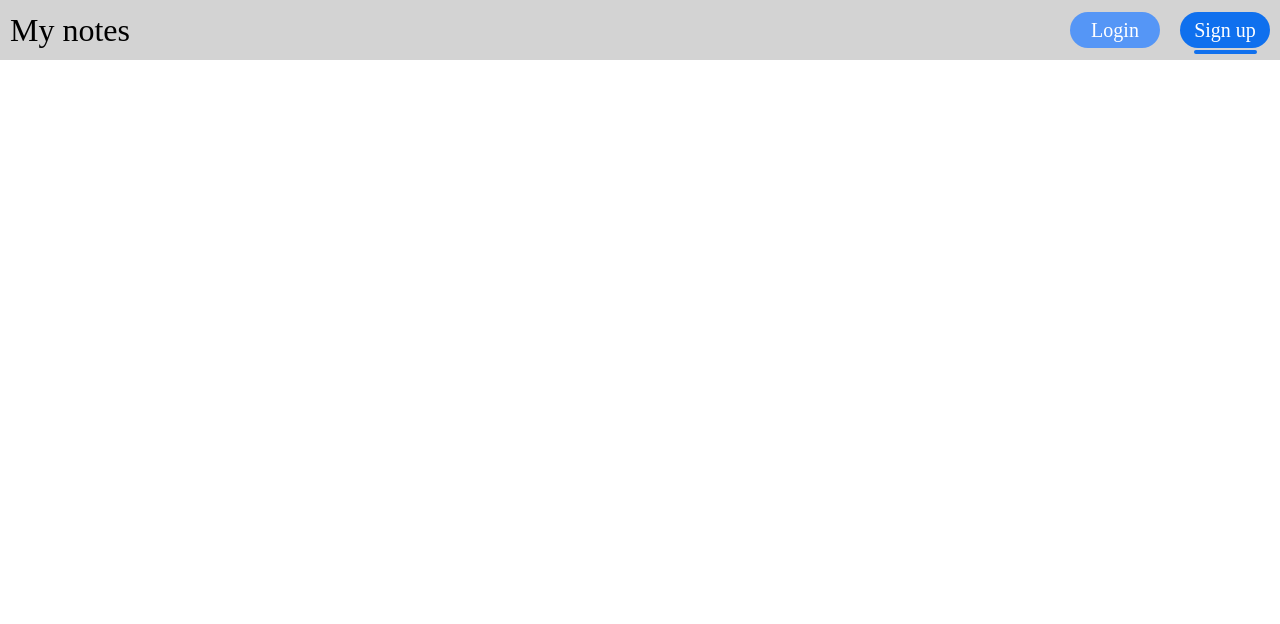
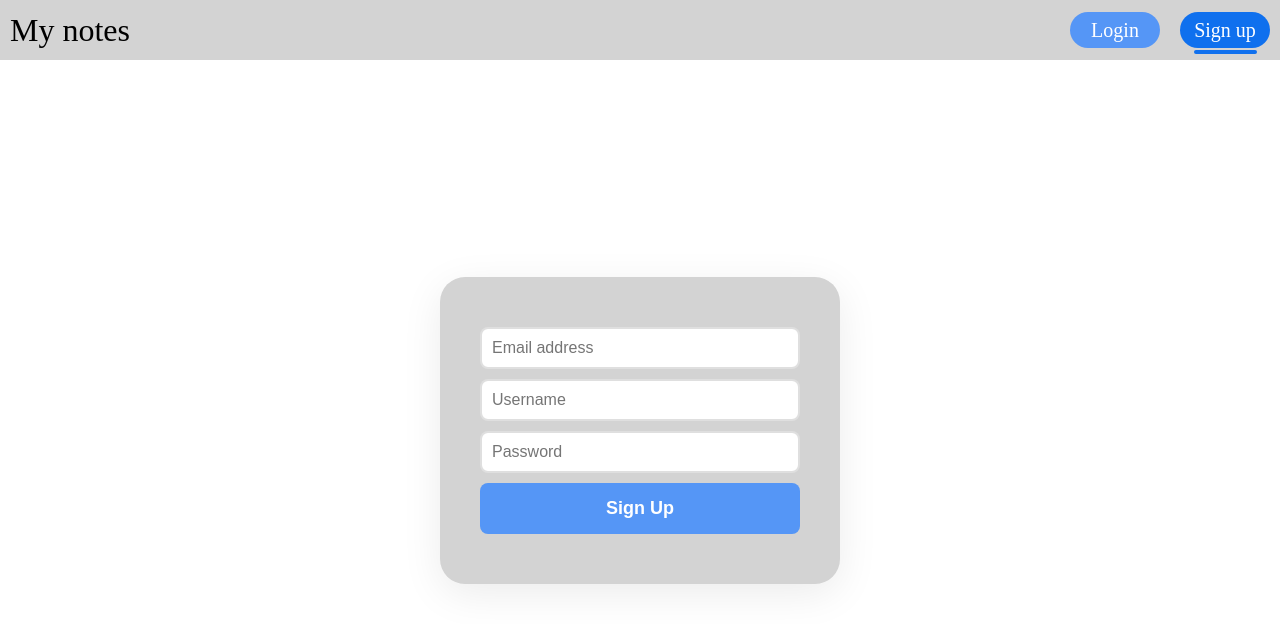
Before and after one commit to StepanNikolaev10/my-notes-v2, a React (Vite) app in the folder web/: page /sign-up in a window 1280 px wide. Shown: the top 624 px of the page. Built offline with nearby package versions, Linux system fonts and the light colour scheme.

Commit message:
feat(AuthPage): add SignUpForm component and integrate into AuthPage for user registration

```diff
--- a/web/src/pages/AuthPage/components/AuthPage/AuthPage.tsx
+++ b/web/src/pages/AuthPage/components/AuthPage/AuthPage.tsx
@@ -1,5 +1,6 @@
 import NotAuthPagesHeader from '../../../../components/NotAuthPagesHeader/NotAuthPagesHeader';
 import SignInForm from '../SignInForm/SignInForm';
+import SignUpForm from '../SignUpForm/SignUpForm';
 import styles from './AuthPage.module.scss';
 
 const AuthPage = ({
@@ -11,7 +12,7 @@ const AuthPage = ({
     <>
       <NotAuthPagesHeader selectedAuthMethod={selectedAuthMethod} />
       <main className={styles.main}>
-        {selectedAuthMethod === 'sign-in' ? <SignInForm /> : ''}
+        {selectedAuthMethod === 'sign-in' ? <SignInForm /> : <SignUpForm />}
       </main>
     </>
   );
--- /dev/null
+++ b/web/src/pages/AuthPage/components/SignUpForm/SignUpForm.module.scss
@@ -0,0 +1,5 @@
+.signUpForm {
+  display: flex;
+  flex-direction: column;
+  gap: 10px;
+}
--- /dev/null
+++ b/web/src/pages/AuthPage/components/SignUpForm/SignUpForm.tsx
@@ -0,0 +1,18 @@
+import FormCard from '../../ui/FormCard/AuthFormCard';
+import FormInput from '../../ui/FormInput/FormInput';
+import SubmitFormBtn from '../../ui/SubmitFormBtn/SubmitFormBtn';
+import styles from './SignUpForm.module.scss';
+
+const SignUpForm = () => {
+  return (
+    <FormCard>
+      <form className={styles.signUpForm}>
+        <FormInput name="email" type="email" placeholder="Email address" />
+        <FormInput name="username" type="text" placeholder="Username" />
+        <FormInput name="password" type="password" placeholder="Password" />
+        <SubmitFormBtn>Sign Up</SubmitFormBtn>
+      </form>
+    </FormCard>
+  );
+};
+export default SignUpForm;
```
